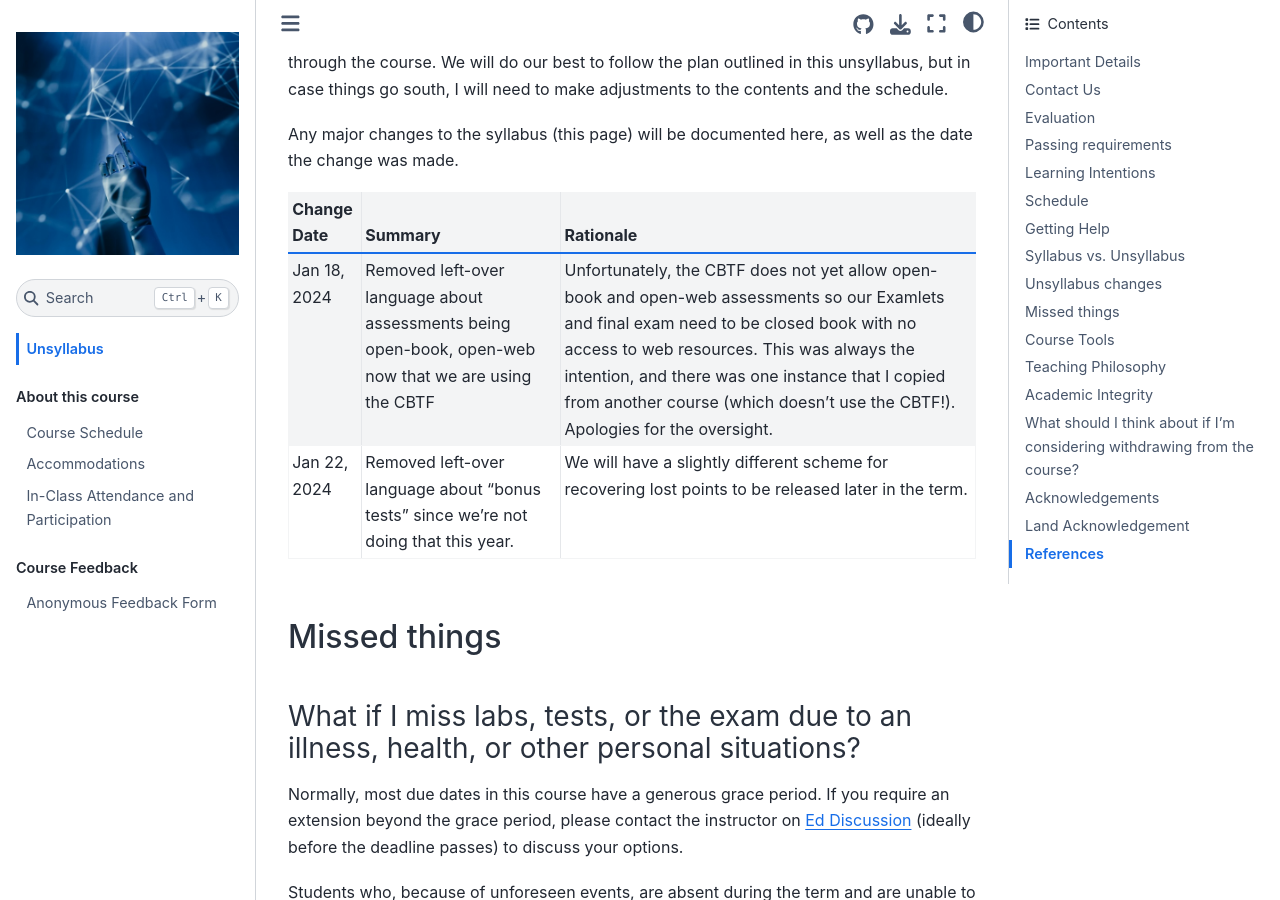
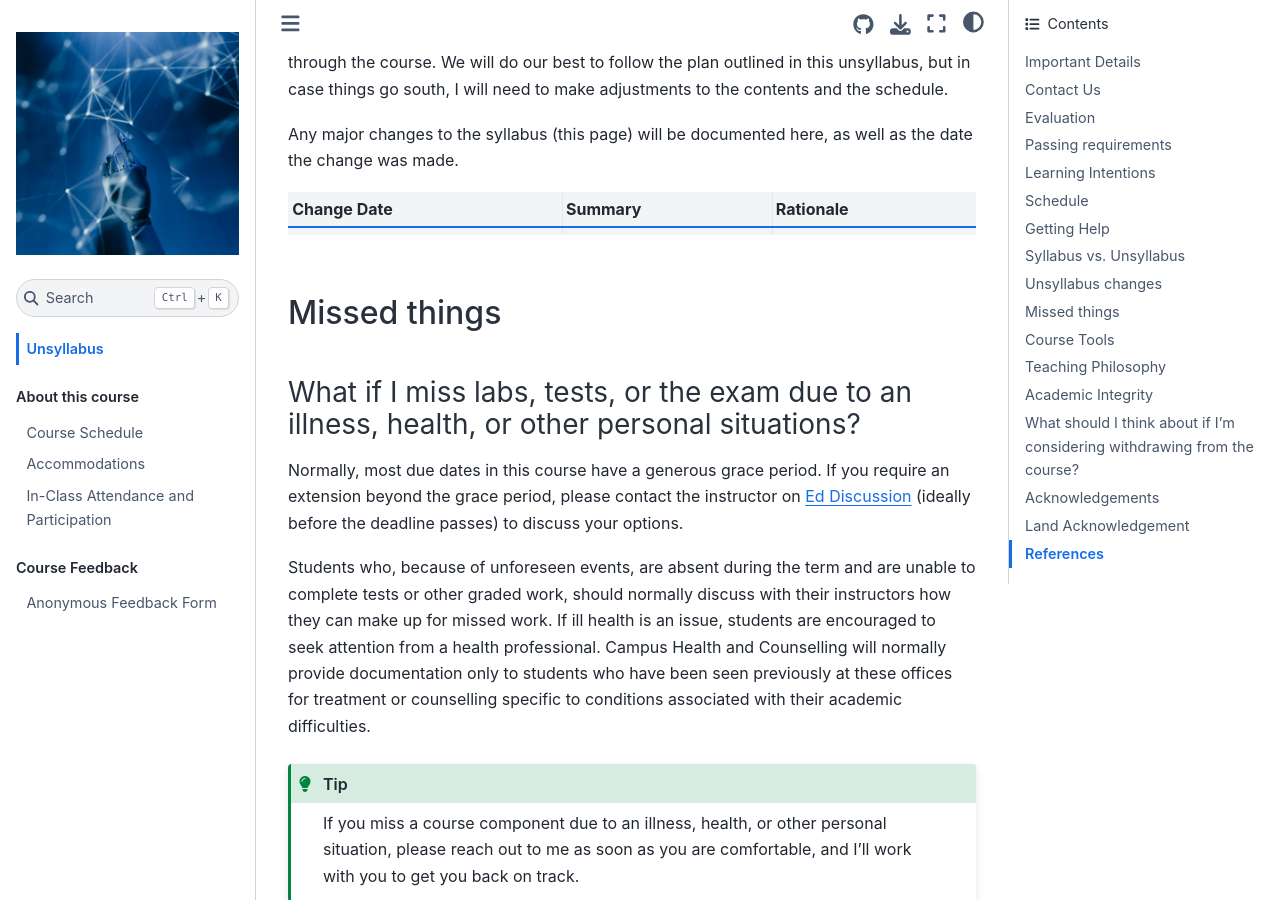
Before and after one commit to UBC-CS/cpsc430, a Jupyter Book: the page built from about/unsyllabus.md, in a window 1280 px wide and 900 px high, scrolled down 7722 px. Built offline with Jupyter Book 1.0.4 settings and Sphinx 7.4.7 and the Sphinx Book theme 1.1.4, drawn with Linux system fonts in a browser that asks for light colours; pages that are not in the unit, such as notebooks, are missing from menus; cross-references to code outside the pages are shown as plain code.

Commit message:
remove changes

```diff
--- a/about/unsyllabus_bits/changes.md
+++ b/about/unsyllabus_bits/changes.md
@@ -3,7 +3,6 @@ We will do our best to follow the plan outlined in this unsyllabus, but in case
 
 Any major changes to the syllabus (this page) will be documented here, as well as the date the change was made.
 
-| Change Date  | Summary                                                                                               | Rationale |
-|--------------|-------------------------------------------------------------------------------------------------------|-----------|
-| Jan 18, 2024 | Removed left-over language about assessments being open-book, open-web now that we are using the CBTF | Unfortunately, the CBTF does not yet allow open-book and open-web assessments so our Examlets and final exam need to be closed book with no access to web resources. This was always the intention, and there was one instance that I copied from another course (which doesn't use the CBTF!). Apologies for the oversight.      |
-| Jan 22, 2024  |  Removed left-over language about "bonus tests" since we're not doing that this year.   | We will have a slightly different scheme for recovering lost points  to be released later in the term. |
+| Change Date | Summary | Rationale |
+|-------------|---------|-----------|
+|             |         |           |
```
